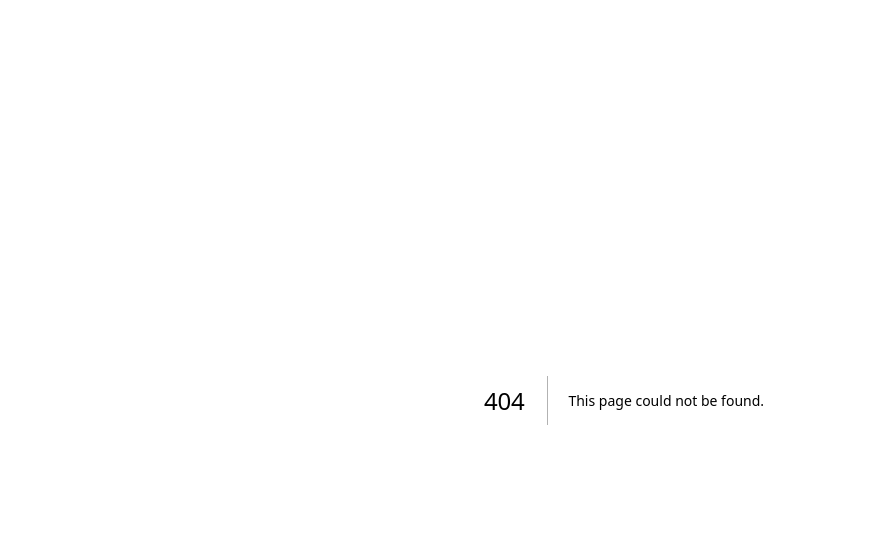
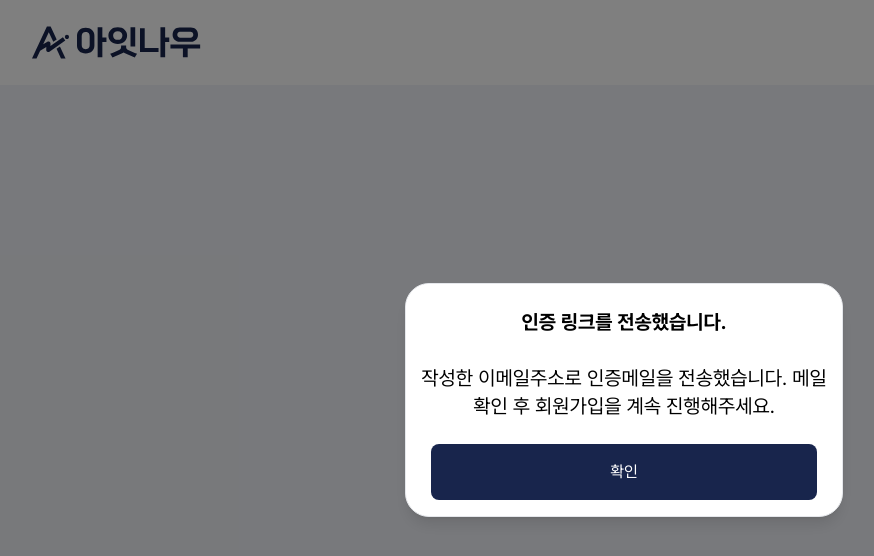
Before and after one commit to spectrum-6/Team-6-Aightnow, a Next.js app: page /signUp/verify/success in a window 1280 px wide. Before the commit this address had no page. Shown: the top 556 px of the page, without its empty margins (16-890 px from the left). Built offline with nearby package versions, Linux system fonts and the light colour scheme.

Commit message:
Feat: 회원가입 본인인증 모달페이지 생성

```diff
--- /dev/null
+++ b/src/app/(account)/signUp/verify/success/page.tsx
@@ -0,0 +1,16 @@
+import TextButton from "@/components/Button/TextButton";
+import Popup from "@/components/Popup/Popup";
+import PopupTitle from "@/components/Popup/PopupTitle";
+
+export default function VerifySuccess() {
+  return (
+    <>
+      <Popup title="인증 링크를 전송했습니다.">
+        <PopupTitle
+          subTitle={`작성한 이메일주소로 인증메일을 전송했습니다.\n메일 확인 후 회원가입을 계속 진행해주세요.`}
+        ></PopupTitle>
+        <TextButton>확인</TextButton>
+      </Popup>
+    </>
+  );
+}
```
